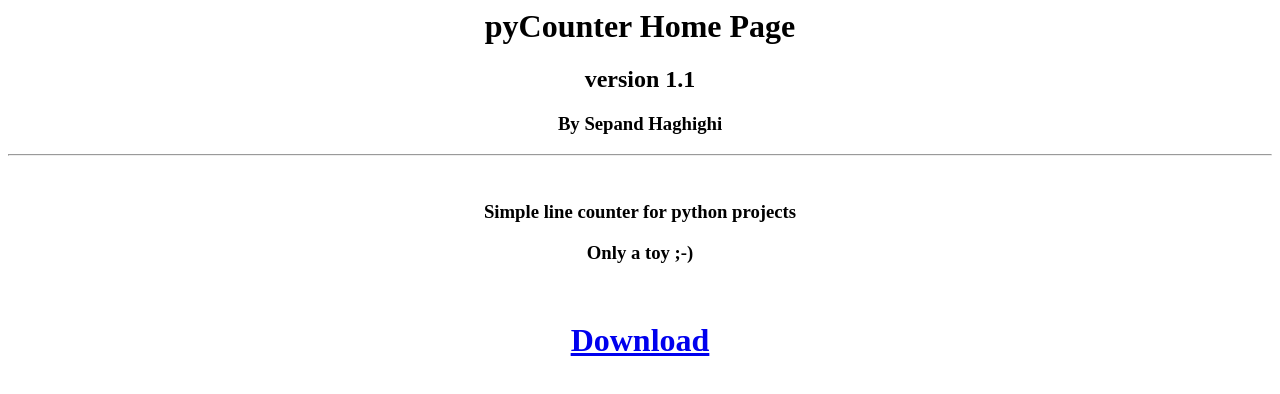
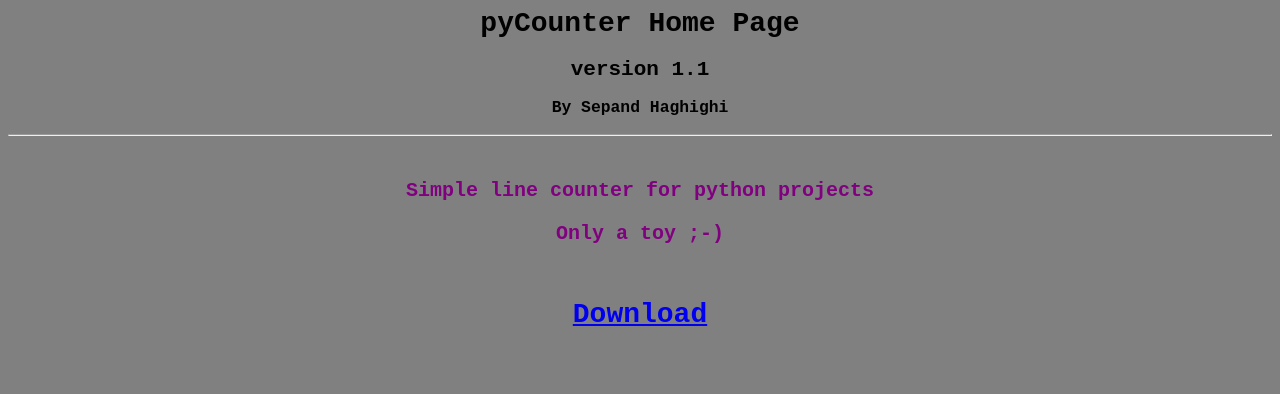
Before and after one commit to sepandhaghighi/pycounter, a plain HTML site: page index.html in a window 1280 px wide. Drawn offline with Linux system fonts and the light colour scheme.

Commit message:
docs : minor edit in CSS file

```diff
--- a/index.html
+++ b/index.html
@@ -1,7 +1,7 @@
 <html>
 	<head>
 		<title>pyCounter Home Page</title>
-		<link rel="stylesheet" href="styles.css" type="text/style"></link>
+		<link rel="stylesheet" href="styles.css" type="text/css"></link>
 	</head>
 	<body>
 		<center><h1> pyCounter Home Page </html></center>
```
